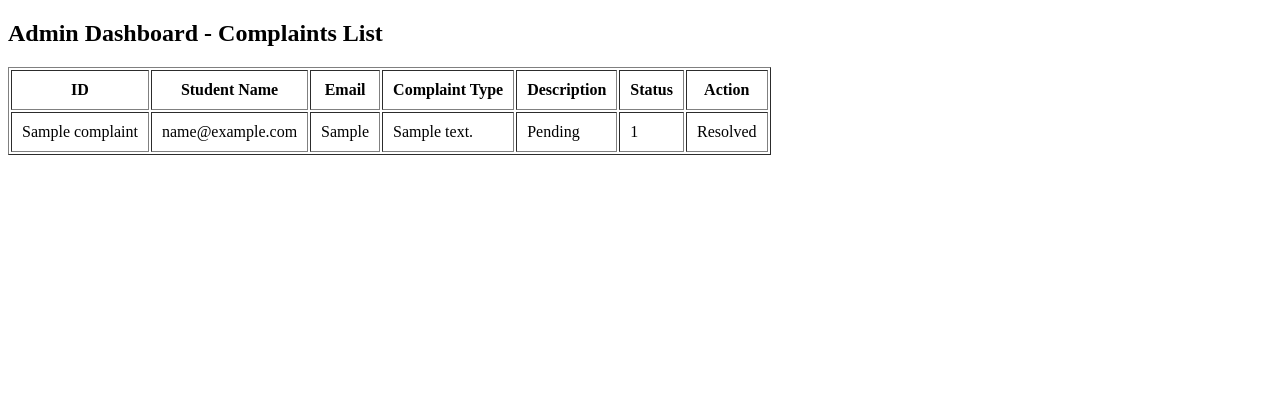
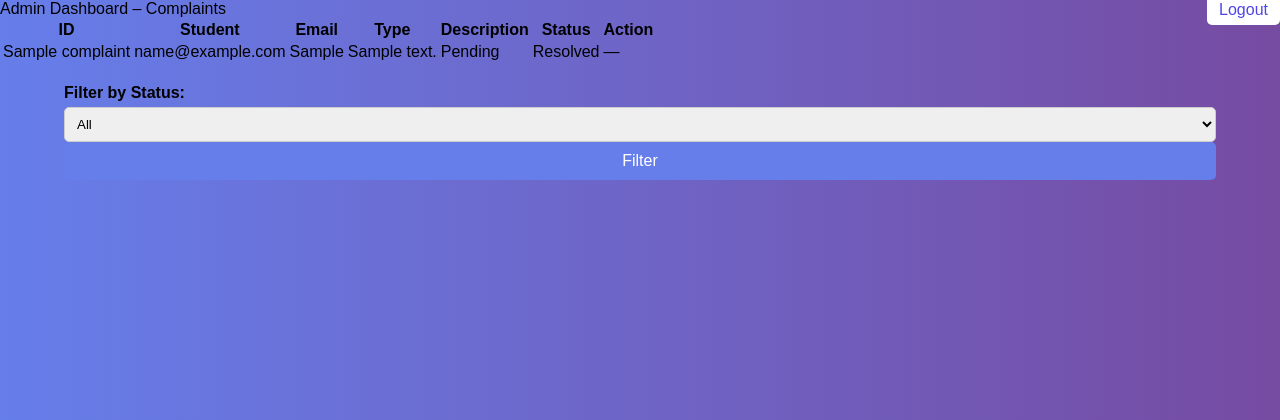
Before and after one commit to TarunReddyM194/Smart-College-Complaint-and-Resolution-System., a Flask app: page /admin in a window 1280 px wide. Shown: the top 420 px of the page. Run offline with Flask 3, Linux system fonts and the light colour scheme; the visitor is signed in with stand-in values (Sample User, id 1); tables that the repository leaves empty or names only in its code hold one stand-in row (values such as "Sample post").

Commit message:
Add files via upload
Filter dropdown (All / Pending / Resolved)
Logout button
Styled admin UI
Resolve button + status badges

```diff
--- a/templates/dashboard.html
+++ b/templates/dashboard.html
@@ -2,17 +2,35 @@
 <html>
 <head>
     <title>Admin Dashboard</title>
+    <link rel="stylesheet" href="{{ url_for('static', filename='css/style.css') }}">
 </head>
 <body>
 
-<h2>Admin Dashboard - Complaints List</h2>
+<div class="header">
+    Admin Dashboard – Complaints
+    <form method="GET" action="/logout" style="float:right;">
+        <button style="
+            background:white;
+            color:#4f46e5;
+            border:none;
+            padding:6px 12px;
+            border-radius:5px;
+            cursor:pointer;
+            margin-top:-5px;
+        ">
+            Logout
+        </button>
+    </form>
+</div>
 
-<table border="1" cellpadding="10">
+
+<div class="table-container">
+    <table>
         <tr>
             <th>ID</th>
-        <th>Student Name</th>
+            <th>Student</th>
             <th>Email</th>
-        <th>Complaint Type</th>
+            <th>Type</th>
             <th>Description</th>
             <th>Status</th>
             <th>Action</th>
@@ -25,20 +43,40 @@
             <td>{{ complaint[2] }}</td>
             <td>{{ complaint[3] }}</td>
             <td>{{ complaint[4] }}</td>
-        <td>{{ complaint[5] }}</td>
+
+            <td>
+                {% if complaint[5] == 'Pending' %}
+                    <span class="status-pending">Pending</span>
+                {% else %}
+                    <span class="status-resolved">Resolved</span>
+                {% endif %}
+            </td>
 
             <td>
                 {% if complaint[5] == 'Pending' %}
                 <form method="POST" action="/resolve/{{ complaint[0] }}">
-                <button type="submit">Resolve</button>
+                    <button class="resolve-btn" type="submit">Resolve</button>
                 </form>
                 {% else %}
-                Resolved
+                —
                 {% endif %}
             </td>
         </tr>
         {% endfor %}
     </table>
+</div>
 
 </body>
 </html>
+
+<div style="width:90%; margin:20px auto;">
+    <form method="GET" action="/admin">
+        <label><strong>Filter by Status:</strong></label>
+        <select name="status">
+            <option value="all">All</option>
+            <option value="Pending">Pending</option>
+            <option value="Resolved">Resolved</option>
+        </select>
+        <button type="submit">Filter</button>
+    </form>
+</div>
```
Lines whose indentation alone changed are shown as unchanged.
